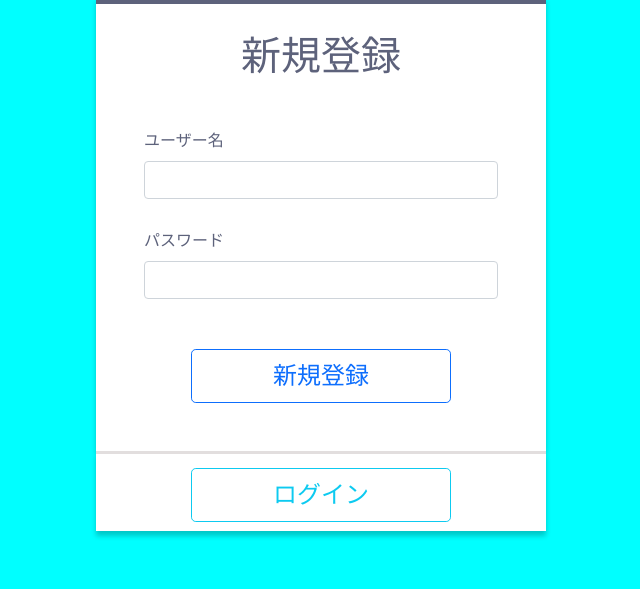
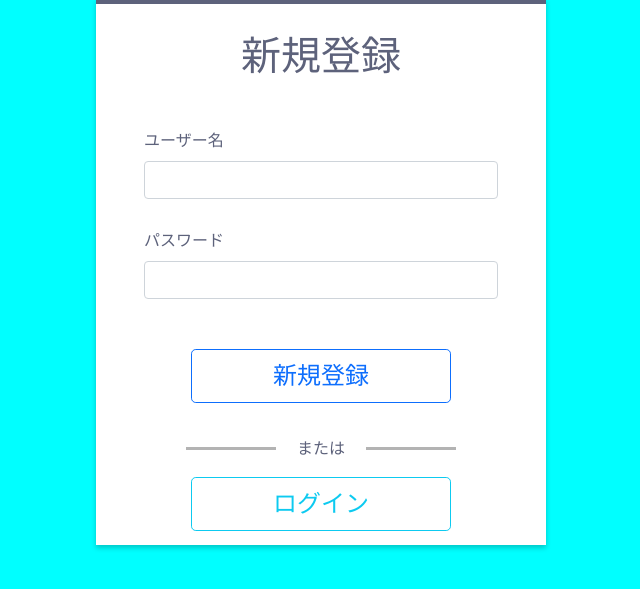
Before and after one commit to yukitech/FRIRE, a Flask app: page /signup in a window 1280 px wide. Shown: the part 149-738 px from the top of the page, without its empty margins (319-959 px from the left). Run offline with Flask 2, Linux system fonts and the light colour scheme; parts of the project's set-up code (start-up, migrations or seed data) failed here and were passed over; some libraries are stand-ins or nearby versions.

Commit message:
Layout changes of login and signup page

```diff
--- a/static/css/login_signup.css
+++ b/static/css/login_signup.css
@@ -57,3 +57,20 @@ main .btn {
   width: 260px;
   font-size: 24px;
 }
+.switch-bar {
+  position: relative;
+}
+.switch-bar::before, .switch-bar::after {
+  position: absolute;
+  content: "";
+  border-top: 3px solid rgb(179, 179, 179);
+  width: calc(100% * 0.2);
+}
+.switch-bar::before {
+  top: 10px;
+  left: calc(100% * 0.2)
+}
+.switch-bar::after {
+  top: 10px;
+  right: calc(100% * 0.2)
+}
--- a/templates/login.html
+++ b/templates/login.html
@@ -20,11 +20,10 @@
       </li>
       <button type="submit" class="btn btn-outline-info btn-lg">ログイン</button>
     </form>
-  </div><!-- /.container -->
-  <div class="transition-container">
+    <p class="switch-bar">または</p>
     <button type="button" class="btn btn-outline-primary btn-lg" onclick="location.href='/signup'">
       新規登録
     </button>
-  </div><!-- /.transition-container -->
+  </div><!-- /.container -->
 </main>
 {% endblock %}
--- a/templates/signup.html
+++ b/templates/signup.html
@@ -20,12 +20,11 @@
       </li>
       <button type="submit" class="btn btn-outline-primary btn-lg">新規登録</button>
     </form>
-  </div><!-- /.container -->
-  <div class="transition-container">
+    <p class="switch-bar">または</p>
     <button type="button" class="btn btn-outline-info btn-lg" onclick="location.href='/login'">
       ログイン
     </button>
-  </div><!-- /.transition-container -->
+  </div><!-- /.container -->
 
 </main>
 {% endblock %}
```
Also changed, not shown: instance/frire.db.
